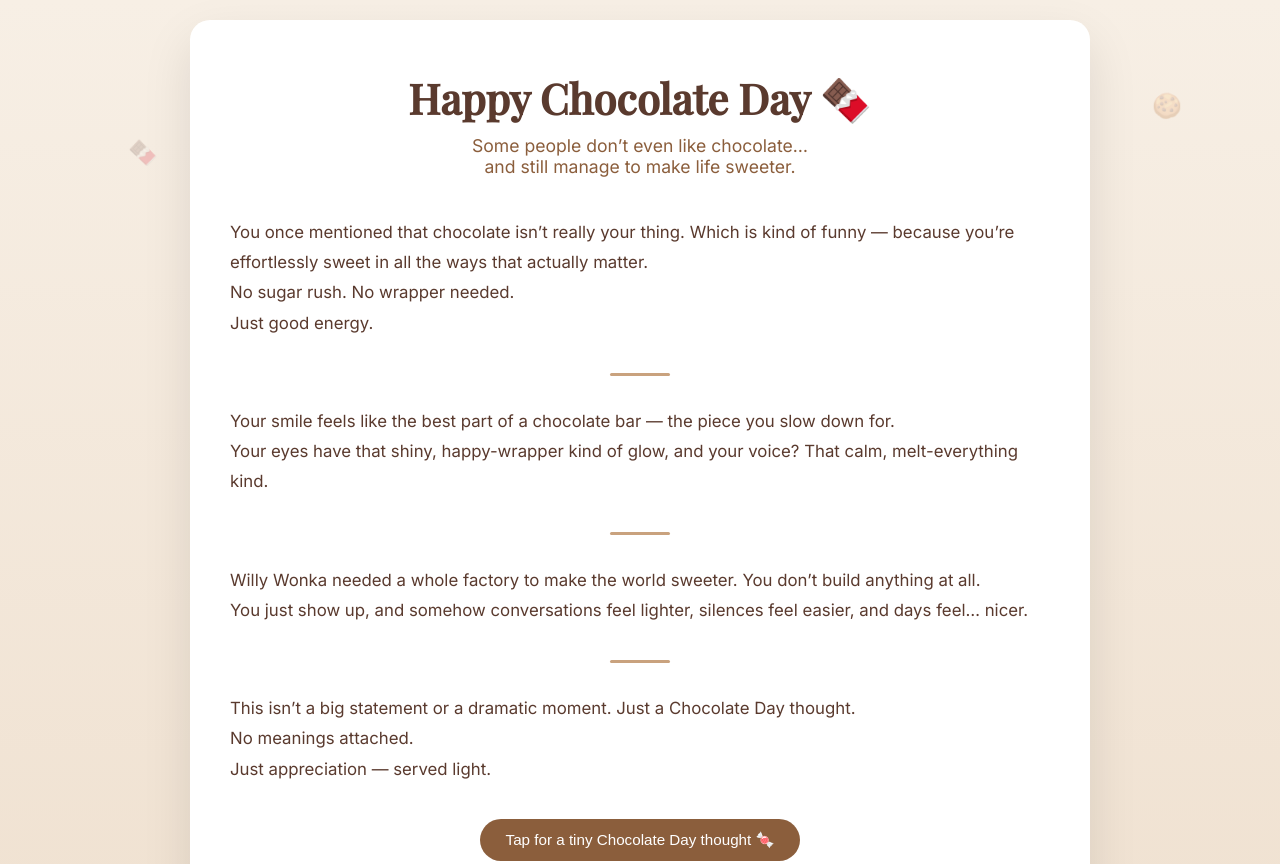
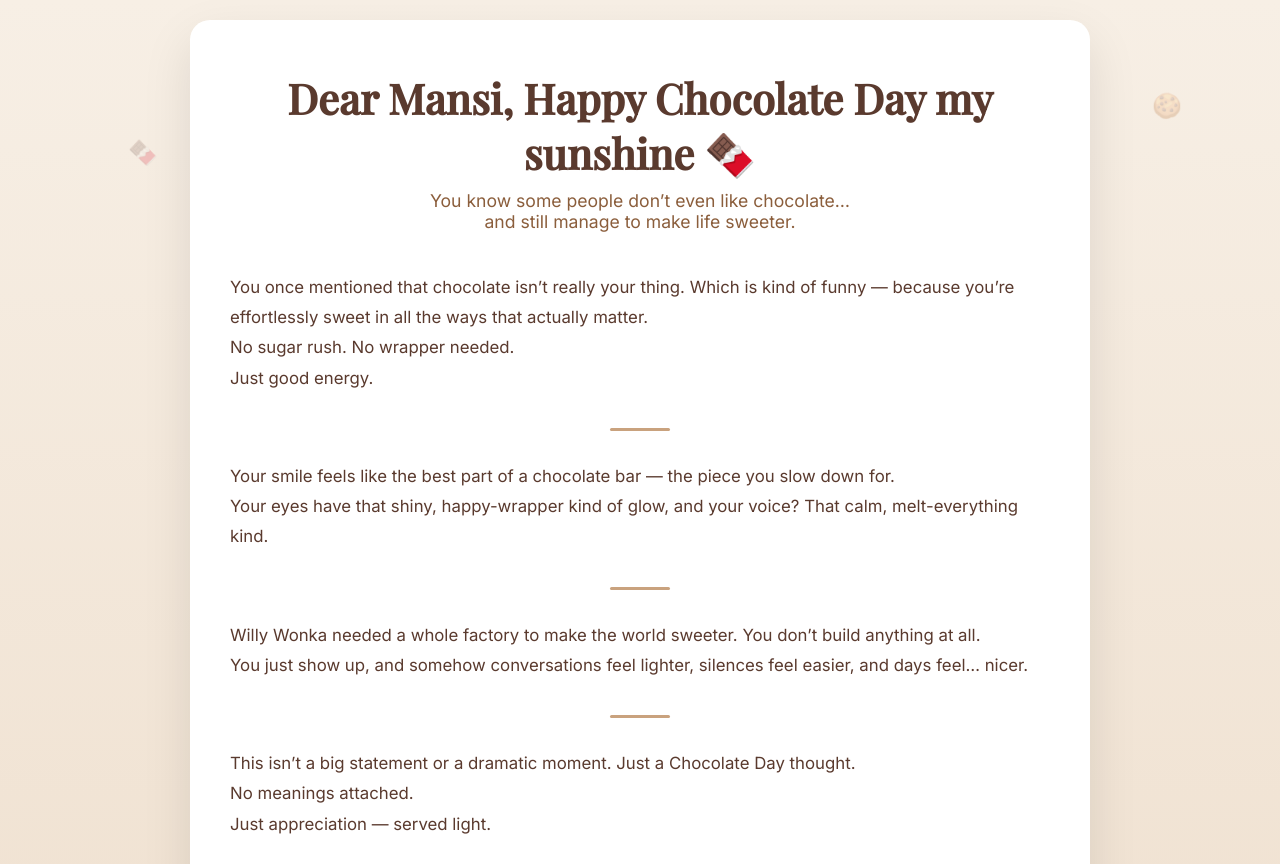
Before and after one commit to minhajkhurshid033-lab/chocolates, a plain HTML site: page index.html in a window 1280 px wide. Shown: the top 864 px of the page. Drawn offline with nearby package versions, Linux system fonts and the light colour scheme.

Commit message:
Add files via upload

```diff
--- a/index.html
+++ b/index.html
@@ -171,9 +171,9 @@ h1{
 
 <div class="container">
 
-  <h1>Happy Chocolate Day 🍫</h1>
+  <h1> Dear Mansi, Happy Chocolate Day my sunshine 🍫</h1>
   <div class="subtitle">
-    Some people don’t even like chocolate…<br>
+    You know some people don’t even like chocolate…<br>
     and still manage to make life sweeter.
   </div>
 
```
